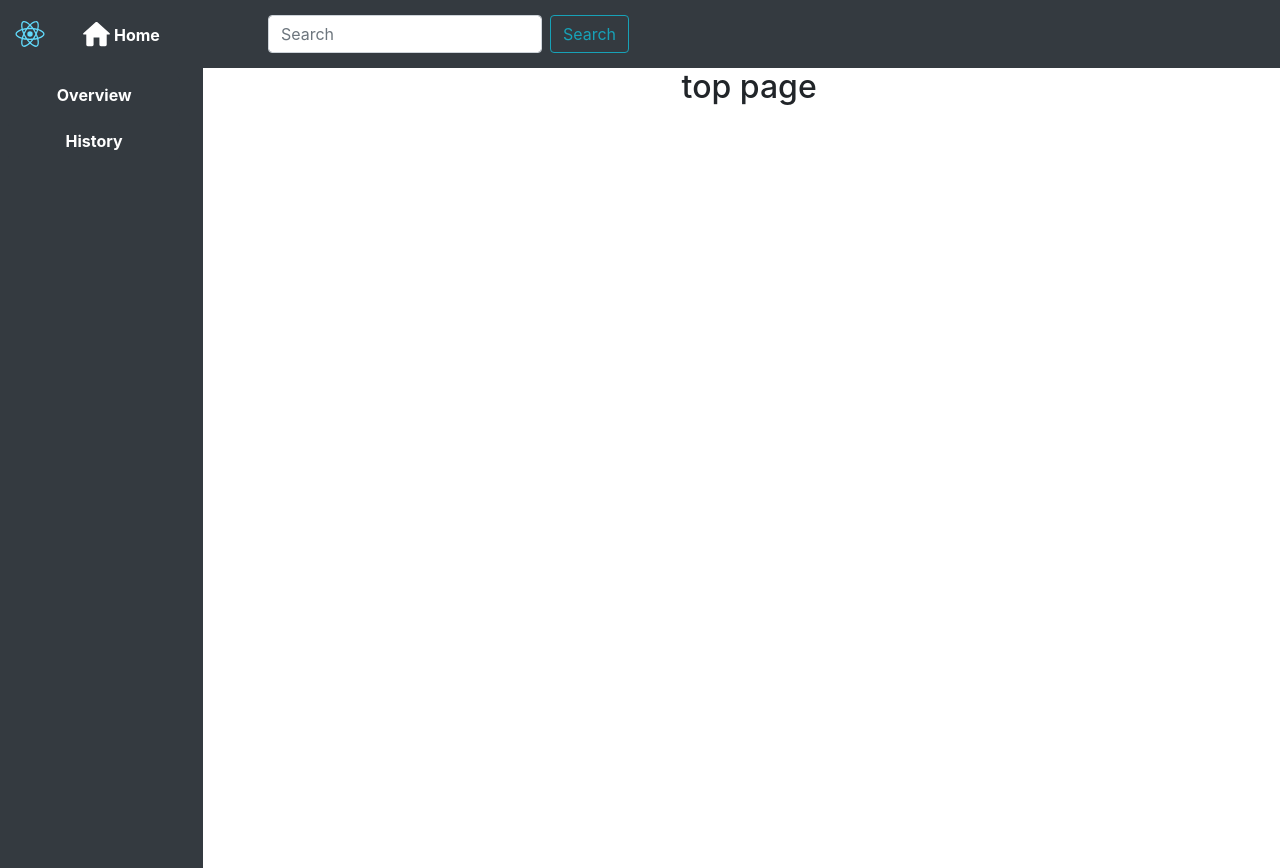
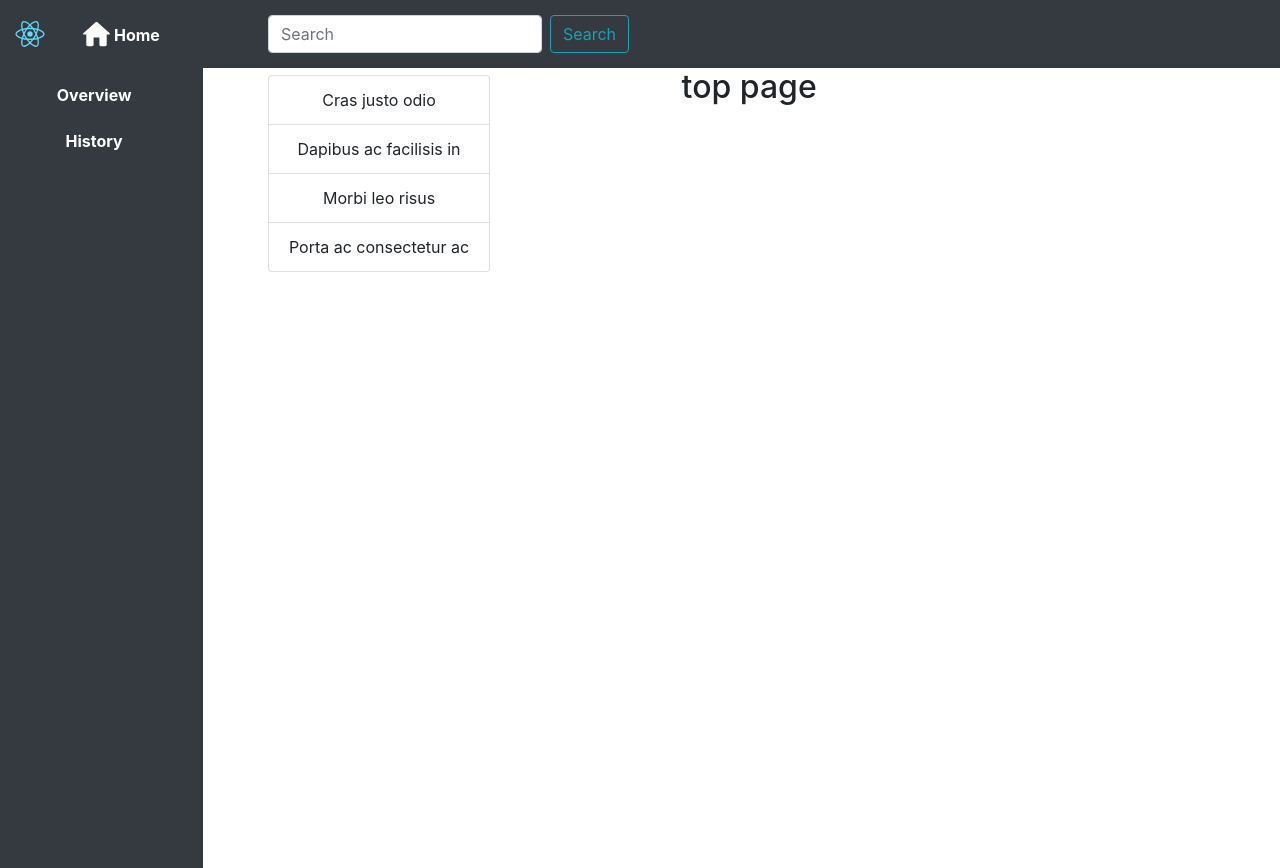
Before and after one commit to kenglwo/coding-challenge-frontend, a React (Create React App) app: page / in a window 1280 px wide. Built offline with nearby package versions, Linux system fonts and the light colour scheme.

Commit message:
:sparkles: add search result list

```diff
--- a/src/assets/styles/Header.scss
+++ b/src/assets/styles/Header.scss
@@ -2,3 +2,8 @@
 	margin-right: 100px;
 	font-weight: bold;
 }
+
+div#search_result_list {
+	z-index: 1 !important;
+	top: 60px;
+}
--- a/src/components/common/Header.tsx
+++ b/src/components/common/Header.tsx
@@ -1,4 +1,5 @@
 import React from "react";
+import SearchResultList from "./SearchResultList";
 import Navbar from "react-bootstrap/Navbar";
 import Nav from "react-bootstrap/Nav";
 import Form from "react-bootstrap/Form";
@@ -35,7 +36,7 @@ class Header extends React.Component<Props, State> {
             <span className="align-middle text-white">Home</span>
           </Nav.Link>
         </Nav>
-        <Form inline>
+        <Form inline className="position-relative">
           <FormControl
             type="text"
             placeholder="Search"
@@ -43,6 +44,7 @@ class Header extends React.Component<Props, State> {
             onChange={this.props.onChangeSearchBox}
           />
           <Button variant="outline-info">Search</Button>
+          <SearchResultList />
         </Form>
       </Navbar>
     );
--- /dev/null
+++ b/src/components/common/SearchResultList.tsx
@@ -0,0 +1,22 @@
+import React from "react";
+import ListGroup from "react-bootstrap/ListGroup";
+// import Button from "@material-ui/core/Button";
+import "../../assets/styles/Header.scss";
+
+interface Props {}
+interface State {}
+
+class SearchResultList extends React.Component<Props, State> {
+  public render() {
+    return (
+      <ListGroup id="search_result_list" className="position-absolute">
+        <ListGroup.Item>Cras justo odio</ListGroup.Item>
+        <ListGroup.Item>Dapibus ac facilisis in</ListGroup.Item>
+        <ListGroup.Item>Morbi leo risus</ListGroup.Item>
+        <ListGroup.Item>Porta ac consectetur ac</ListGroup.Item>
+      </ListGroup>
+    );
+  }
+}
+
+export default SearchResultList;
```
